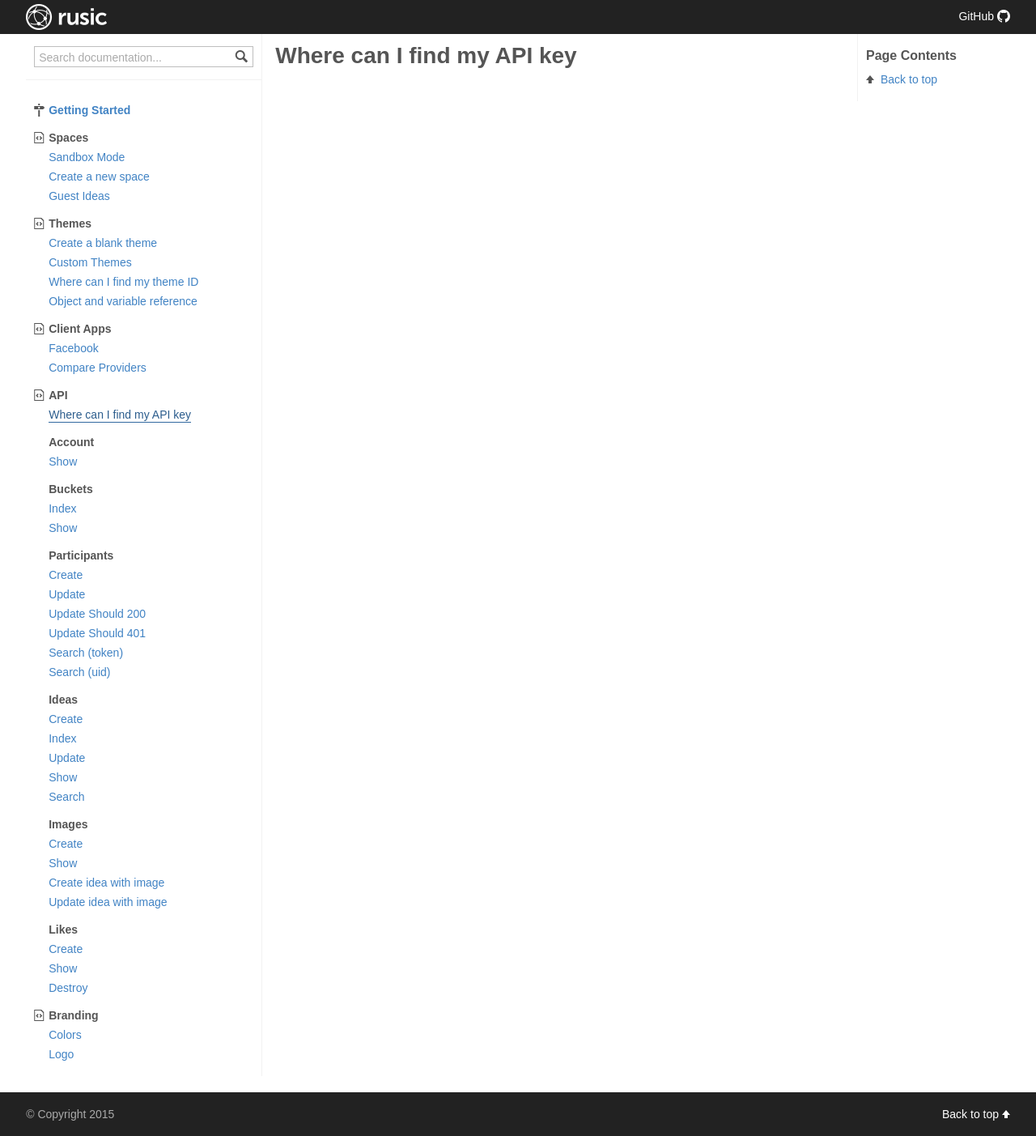
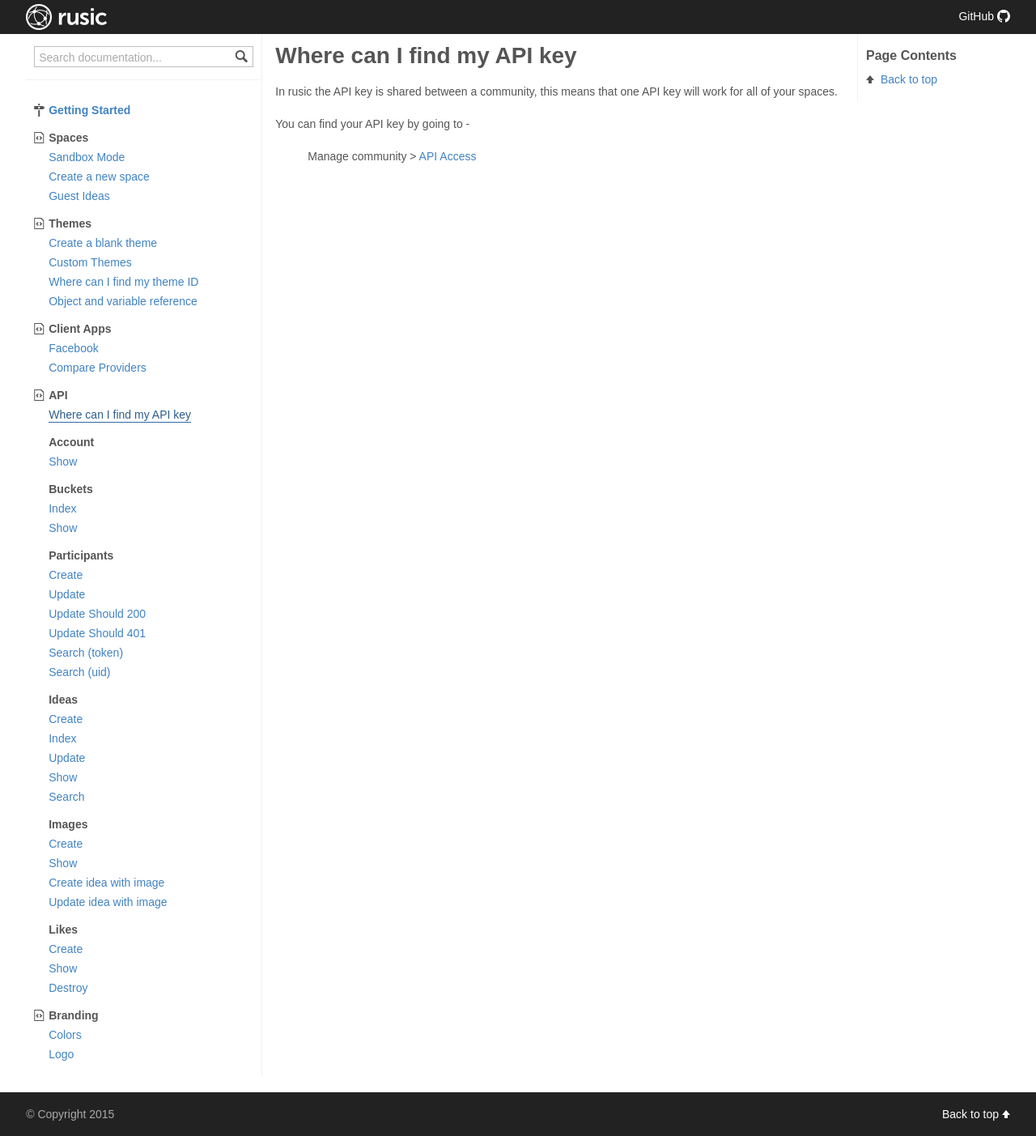
Before and after one commit to rusic/documentation, a Jekyll site: the page built from api/where-can-i-find-my-api-key.md, in a window 1280 px wide. Shown: the whole page at 81% size. Built offline with Jekyll 4.4.1, drawn with Linux system fonts in a browser that asks for light colours.

Commit message:
Find my API key

```diff
--- a/api/where-can-i-find-my-api-key.md
+++ b/api/where-can-i-find-my-api-key.md
@@ -4,3 +4,9 @@ title: Where can I find my API key
 ---
 
 # Where can I find my API key
+
+In rusic the API key is shared between a community, this means that one API key will work for all of your spaces.
+
+You can find your API key by going to -
+
+> Manage community > [API Access](https://rusic.com/accounts/api)
```
